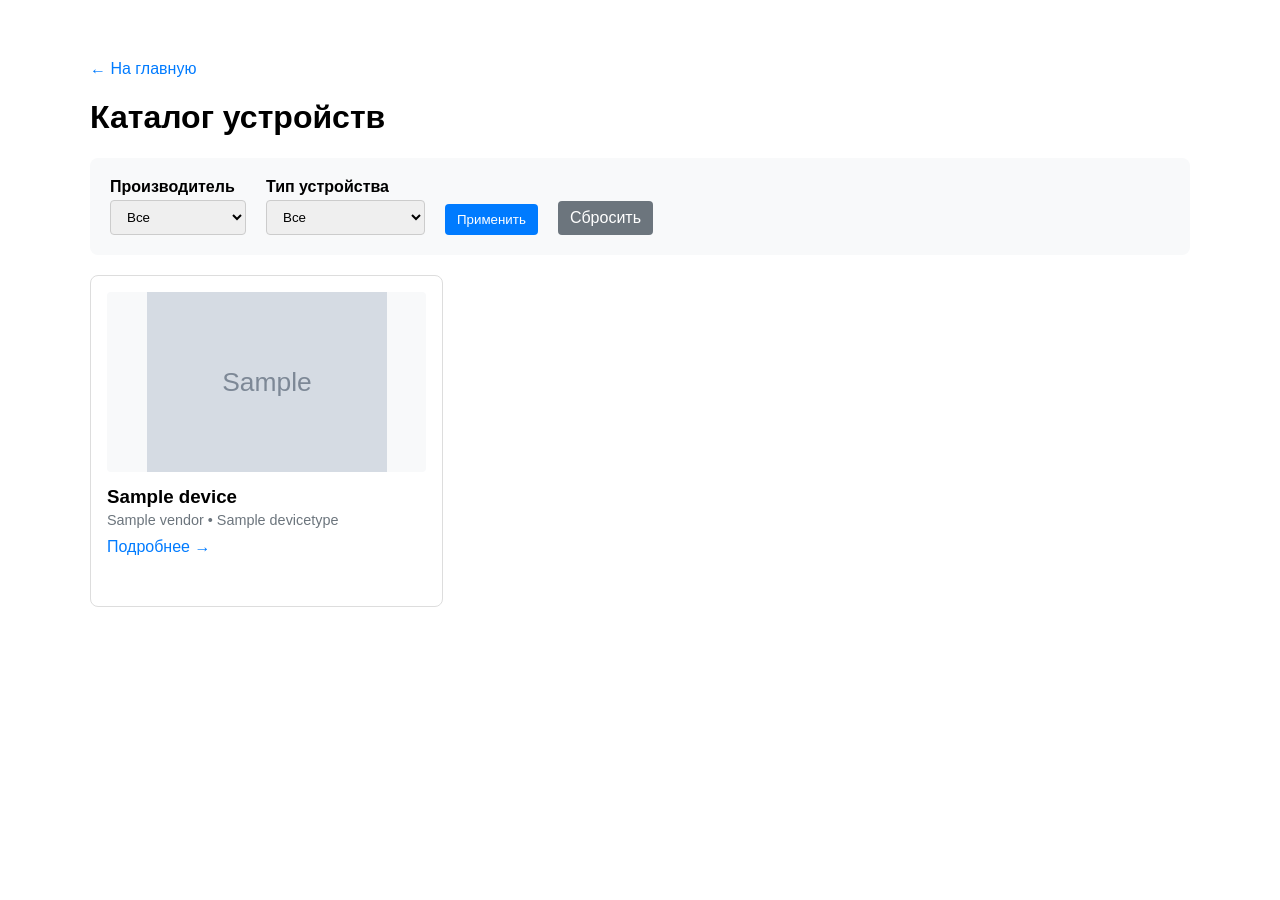
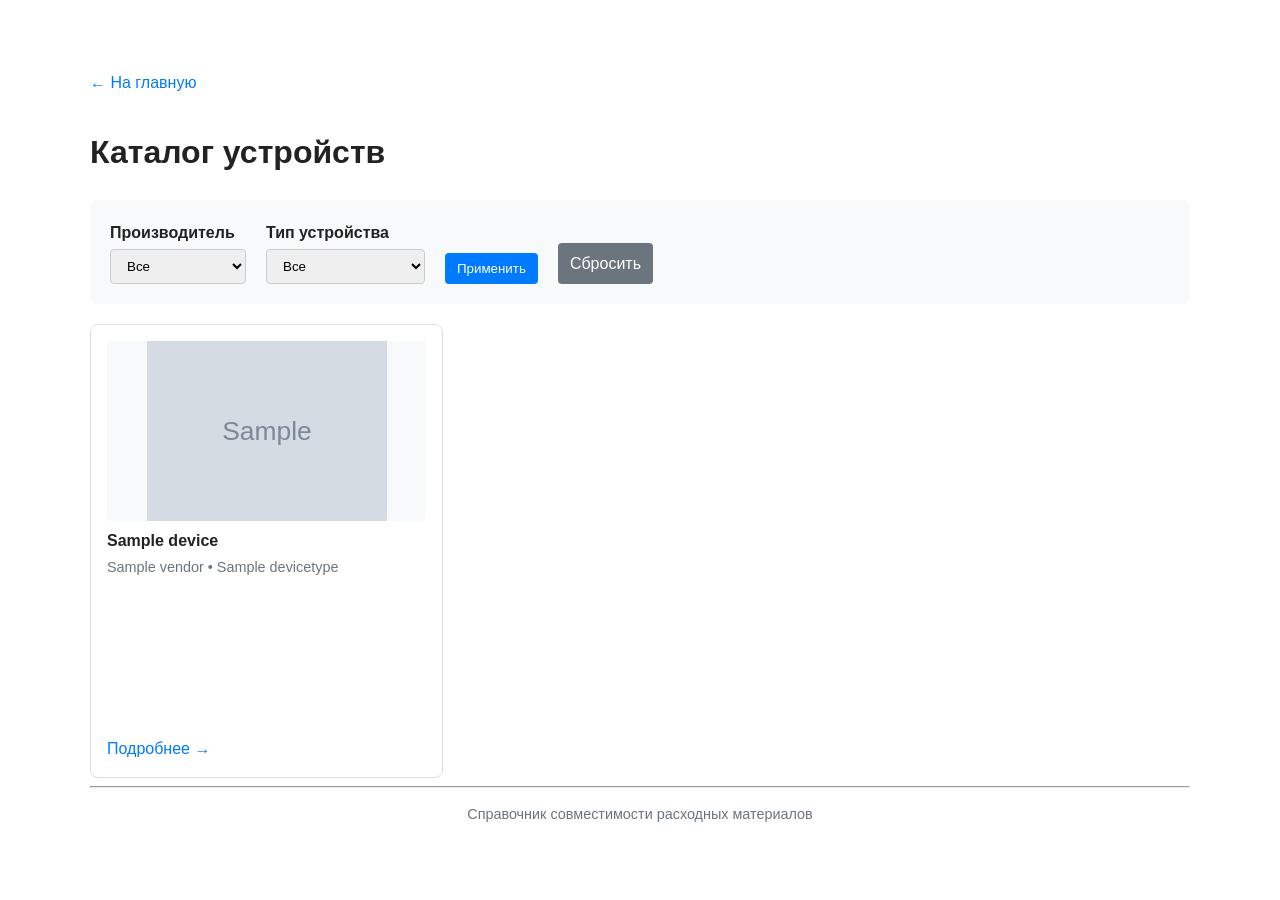
Before and after one commit to roman-z-solik/Supplies, a Django app: page /devices/ in a window 1280 px wide. Before the commit the page ends 607 px from the top, so only its background shows below. Run offline with Django 5.2, Linux system fonts and the light colour scheme; tables that the repository leaves empty hold one stand-in row (values such as "Sample post"); grey boxes marked "Sample" are stand-in pictures.

Commit message:
Make some cosmetic, add favicon

```diff
--- a/supplies/settings.py
+++ b/supplies/settings.py
@@ -36,7 +36,7 @@ ROOT_URLCONF = "supplies.urls"
 TEMPLATES = [
     {
         "BACKEND": "django.template.backends.django.DjangoTemplates",
-        "DIRS": [],
+        'DIRS': [BASE_DIR / 'templates'],
         "APP_DIRS": True,
         "OPTIONS": {
             "context_processors": [
@@ -85,7 +85,9 @@ USE_L10N = True
 USE_TZ = True
 
 
-STATIC_URL = "static/"
+STATIC_URL = '/static/'
+STATICFILES_DIRS = [BASE_DIR / 'static']
+
 
 DEFAULT_AUTO_FIELD = "django.db.models.BigAutoField"
 
--- a/supplies_app/templates/supplies_app/device_list.html
+++ b/supplies_app/templates/supplies_app/device_list.html
@@ -1,21 +1,9 @@
-<!DOCTYPE html>
-<html>
-<head>
-    <title>Каталог устройств</title>
+{% extends "base.html" %}
+
+{% block title %}Каталог устройств — Справочник совместимости{% endblock %}
+
+{% block extra_styles %}
 <style>
-        body {
-            font-family: Arial;
-            max-width: 1100px;
-            margin: 40px auto;
-            padding: 20px;
-        }
-        a {
-            color: #007bff;
-            text-decoration: none;
-        }
-        a:hover {
-            text-decoration: underline;
-        }
     .filter-form {
         display: flex;
         gap: 20px;
@@ -61,28 +49,56 @@
         padding: 16px;
         background: white;
         transition: 0.2s;
-            height: 100%;
+        display: flex;
+        flex-direction: column;
+        height: 420px;
     }
     .device-card:hover {
         box-shadow: 0 4px 12px rgba(0,0,0,0.1);
     }
-        .device-card img {
+    .card-image {
         width: 100%;
         height: 180px;
-            object-fit: contain;
         background: #f8f9fa;
         border-radius: 4px;
+        overflow: hidden;
+        display: flex;
+        align-items: center;
+        justify-content: center;
+        flex-shrink: 0;
+    }
+    .card-image img {
+        width: 100%;
+        height: 100%;
+        object-fit: contain;
     }
     .device-card h3 {
     margin: 10px 0 4px;
+    flex-grow: 0;
+    word-wrap: break-word;
+    overflow-wrap: break-word;
+    hyphens: auto;
+    font-size: 1.0em;
+    line-height: 1.3;
+    max-height: 3.9em;
+    overflow: hidden;
+    text-overflow: ellipsis;
+    display: -webkit-box;
+    -webkit-line-clamp: 3;
+    -webkit-box-orient: vertical;
     }
     .device-card .meta {
         color: #6c757d;
         font-size: 0.9em;
+        flex-grow: 1;
+        word-wrap: break-word;
+        overflow-wrap: break-word;
+        hyphens: auto;
     }
     .device-card .link-hint {
         margin-top: 10px;
         color: #007bff;
+        flex-shrink: 0;
     }
     .empty {
         text-align: center;
@@ -95,9 +111,9 @@
         display: block;
     }
 </style>
-</head>
-<body>
-    <a href="{% url 'supplies_app:index' %}">← На главную</a>
+{% endblock %}
+
+{% block content %}
     <h1>Каталог устройств</h1>
 
     <form method="get" class="filter-form">
@@ -133,9 +149,11 @@
                 <a href="{% url 'supplies_app:device_detail' device.id %}" class="card-link">
                     <div class="device-card">
                         {% if device.photo %}
+                            <div class="card-image">
                                 <img src="{{ device.photo.url }}" alt="{{ device }}">
+                            </div>
                         {% else %}
-                            <div style="height: 180px; background: #f1f1f1; display: flex; align-items: center; justify-content: center; color: #aaa; border-radius: 4px;">Нет фото</div>
+                            <div class="card-image" style="background: #f1f1f1; display: flex; align-items: center; justify-content: center; color: #aaa; border-radius: 4px;">Нет фото</div>
                         {% endif %}
                         <h3>{{ device.model_name }}</h3>
                         <div class="meta">{{ device.vendor.name }} • {{ device.device_type.name }}</div>
@@ -145,7 +163,6 @@
             {% endfor %}
         </div>
     {% else %}
-        <div class="empty">Устройств не найдено.</div>
+        <div class="empty">Устройства не найдены.</div>
     {% endif %}
-</body>
-</html>
+{% endblock %}
--- /dev/null
+++ b/templates/base.html
@@ -0,0 +1,52 @@
+<!DOCTYPE html>
+<html>
+<head>
+    <meta charset="UTF-8">
+    <meta name="viewport" content="width=device-width, initial-scale=1.0">
+    <title>{% block title %}Справочник совместимости{% endblock %}</title>
+    {% load static %}
+    <link rel="icon" type="image/x-icon" href="{% static 'favicon.png' %}">
+    <style>
+        body {
+            font-family: Arial, sans-serif;
+            max-width: 1100px;
+            margin: 40px auto;
+            padding: 20px;
+            line-height: 1.6;
+            background: #ffffff;
+            color: #222;
+        }
+        a {
+            color: #007bff;
+            text-decoration: none;
+        }
+        a:hover {
+            text-decoration: underline;
+        }
+        .back-link {
+            display: inline-block;
+            margin: 10px 0;
+        }
+        .container {
+            margin-top: 20px;
+        }
+    </style>
+    {% block extra_styles %}{% endblock %}
+</head>
+<body>
+    {% block navigation %}
+        <a href="{% url 'supplies_app:index' %}" class="back-link">← На главную</a>
+    {% endblock %}
+
+    <div class="container">
+        {% block content %}{% endblock %}
+    </div>
+
+    {% block footer %}
+        <hr>
+        <p style="text-align: center; color: #6c757d; font-size: 0.9em;">
+            Справочник совместимости расходных материалов
+        </p>
+    {% endblock %}
+</body>
+</html>
```
Also changed, not shown: supplies_app/templates/supplies_app/consumable_detail.html (+50 -23 lines), supplies_app/templates/supplies_app/consumable_list.html (+45 -27 lines), supplies_app/templates/supplies_app/device_detail.html (+51 -24 lines), supplies_app/templates/supplies_app/index.html (+16 -26 lines), supplies_app/templates/supplies_app/search.html (+14 -31 lines), static/favicon.png (added). Lines whose indentation alone changed are shown as unchanged.
